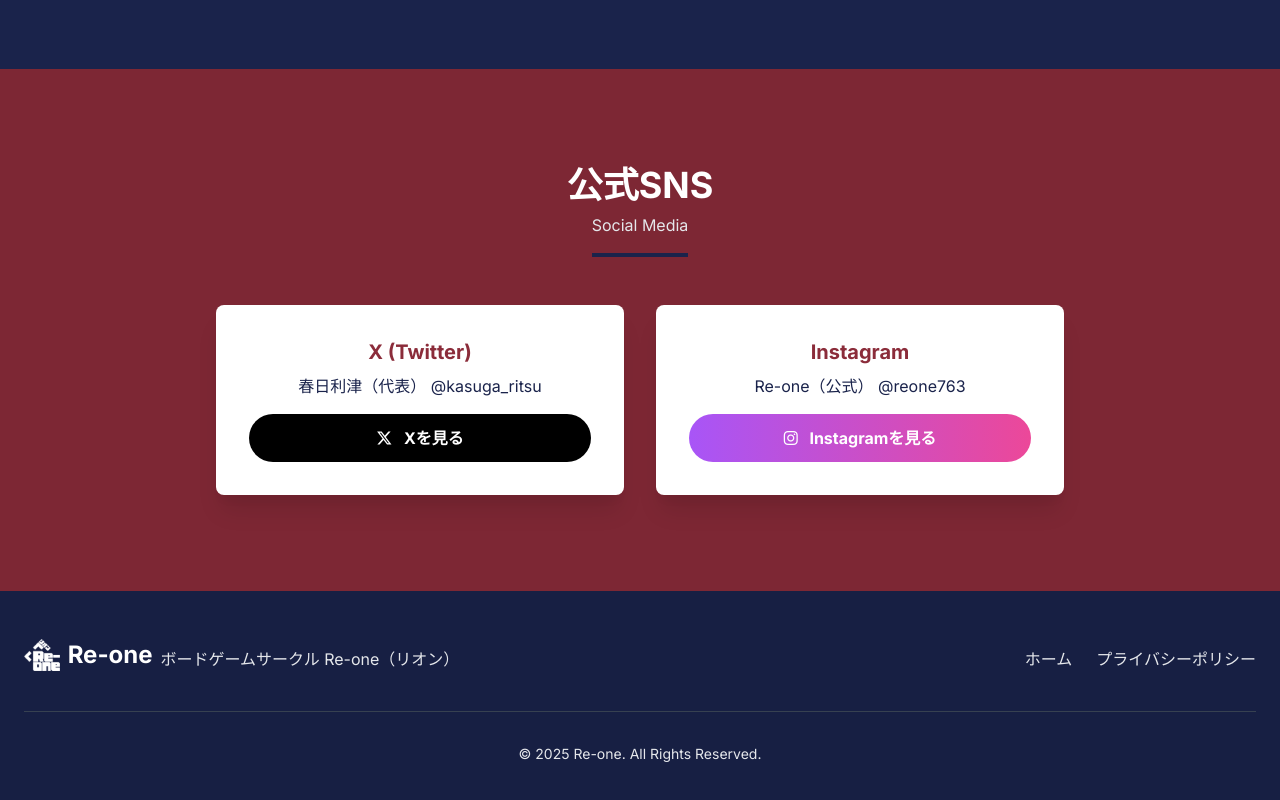
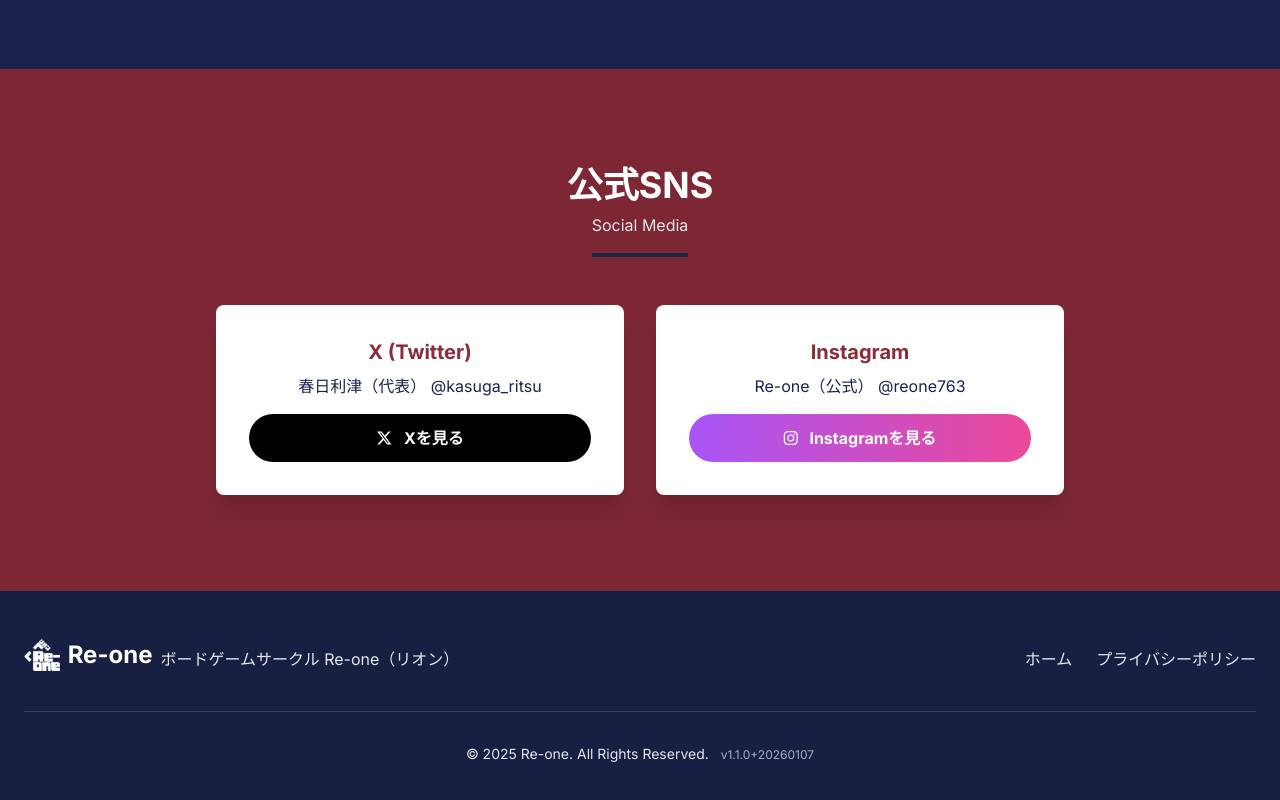
Before and after one commit to reone-boardgame/reone-boardgame.github.io, a plain HTML site: page index.html in a window 1280 px wide. Shown: the part 1794-2594 px from the top of the page. Drawn offline with nearby package versions, Linux system fonts and the light colour scheme.

Commit message:
バージョン管理開始 1.1.0+20260107

```diff
--- a/footer.html
+++ b/footer.html
@@ -16,6 +16,7 @@
         <hr class="my-8 border-gray-700">
         <p class="text-center text-on-sub-muted text-sm">
             &copy; 2025 Re-one. All Rights Reserved.
+            <span id="site-version" class="ml-2 text-xs opacity-70"></span>
         </p>
     </div>
 </footer>
--- a/scripts.js
+++ b/scripts.js
@@ -143,6 +143,17 @@
                 const mainColor = getComputedStyle(root).getPropertyValue('--main-color').trim();
                 const subColor = getComputedStyle(root).getPropertyValue('--sub-color').trim();
                 updateLogos(mainColor, subColor);
+
+                // バージョン情報を取得して表示
+                fetch(basePath + 'version.json')
+                    .then(res => res.json())
+                    .then(vData => {
+                        const versionEl = document.getElementById('site-version');
+                        if (versionEl && vData.version) {
+                            versionEl.textContent = `v${vData.version}`;
+                        }
+                    })
+                    .catch(err => console.log('Version info not found'));
             });
     }
 
--- /dev/null
+++ b/version.json
@@ -0,0 +1,3 @@
+{
+  "version": "1.1.0+20260107"
+}
```
Also changed, not shown: 1 other file.
